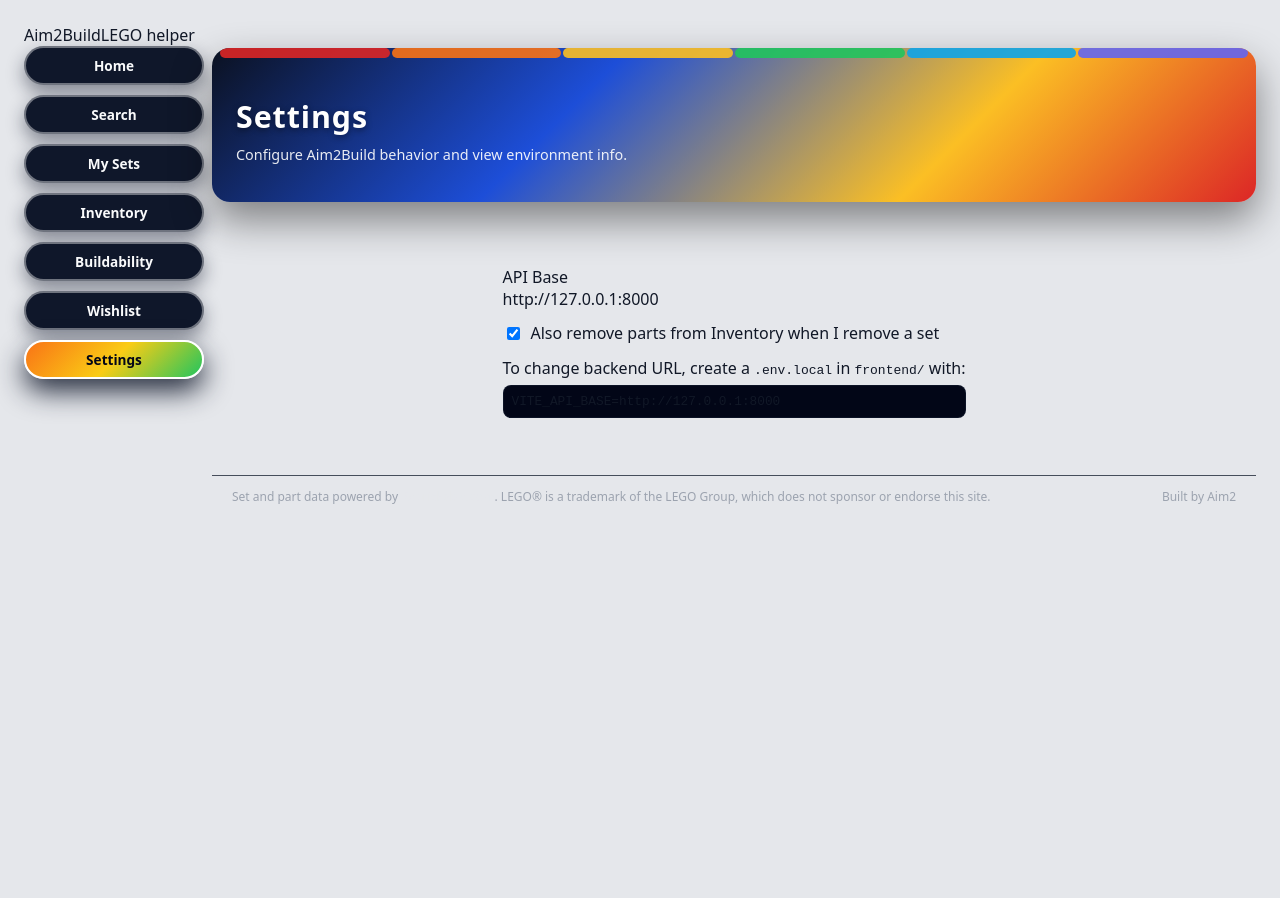
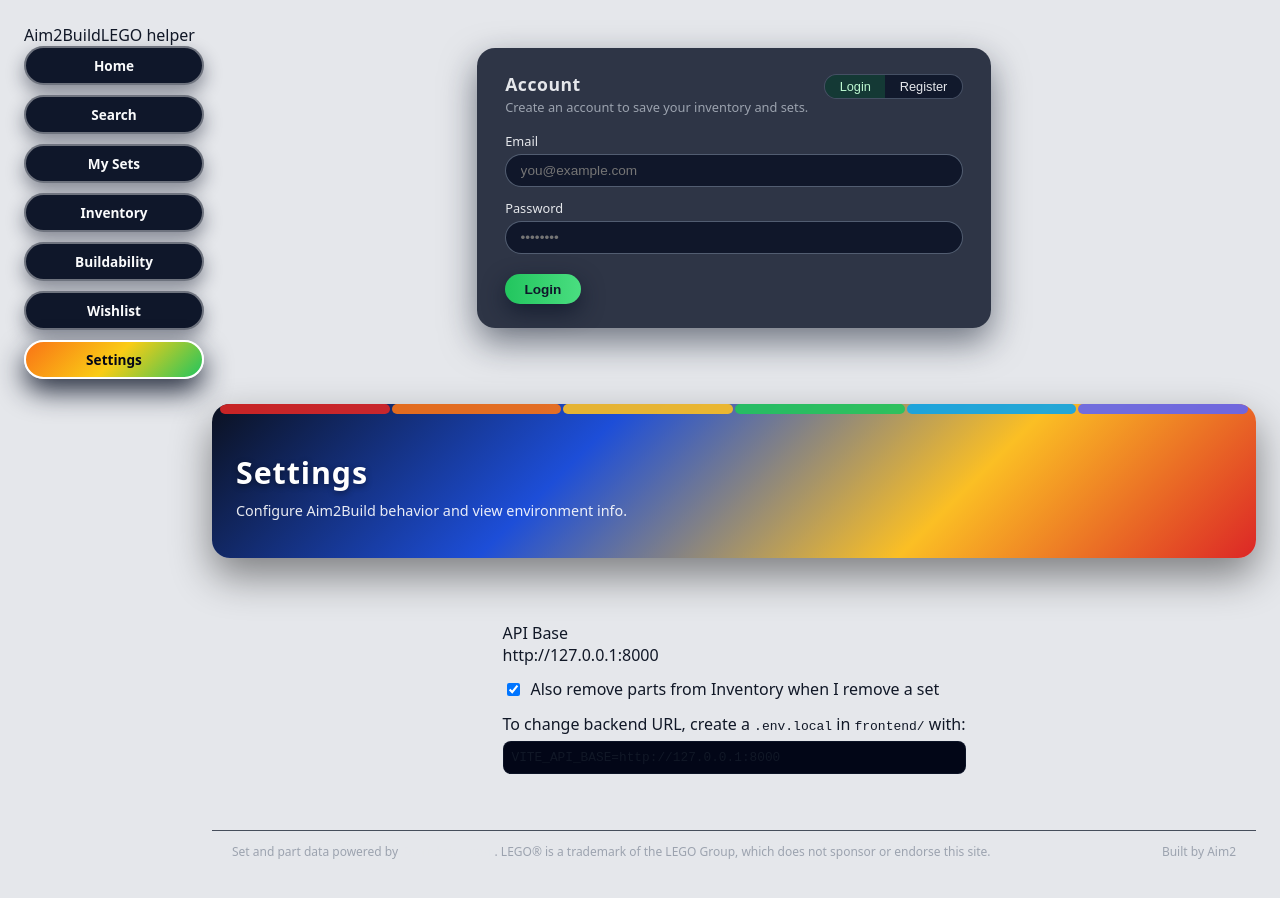
Before and after one commit to andycann44/aim2build-app, a React (Vite) app in the folder frontend/: page /settings in a window 1280 px wide. Shown: the top 898 px of the page. Before the commit the page ends 800 px from the top, so only its background shows below. Built offline with nearby package versions, Linux system fonts and the light colour scheme.

Commit message:
Add basic auth (register/login) and Settings account panel

```diff
--- /dev/null
+++ b/frontend/src/components/AuthPanel.tsx
@@ -0,0 +1,360 @@
+// frontend/src/components/AuthPanel.tsx
+import React, { useEffect, useState } from "react";
+
+const API_BASE =
+  (import.meta as any).env?.VITE_API_BASE ?? "http://127.0.0.1:8000";
+
+type AuthMode = "login" | "register";
+
+interface AuthStorage {
+  email: string;
+  token: string;
+  userId: number;
+}
+
+const STORAGE_KEY = "aim2build_auth";
+
+const loadStoredAuth = (): AuthStorage | null => {
+  try {
+    const raw = window.localStorage.getItem(STORAGE_KEY);
+    if (!raw) return null;
+    const parsed = JSON.parse(raw);
+    if (
+      typeof parsed.email === "string" &&
+      typeof parsed.token === "string" &&
+      typeof parsed.userId === "number"
+    ) {
+      return parsed as AuthStorage;
+    }
+    return null;
+  } catch {
+    return null;
+  }
+};
+
+const saveStoredAuth = (auth: AuthStorage | null) => {
+  try {
+    if (!auth) {
+      window.localStorage.removeItem(STORAGE_KEY);
+    } else {
+      window.localStorage.setItem(STORAGE_KEY, JSON.stringify(auth));
+    }
+  } catch {
+    // ignore storage errors
+  }
+};
+
+const AuthPanel: React.FC = () => {
+  const [mode, setMode] = useState<AuthMode>("login");
+  const [email, setEmail] = useState("");
+  const [password, setPassword] = useState("");
+  const [loading, setLoading] = useState(false);
+  const [message, setMessage] = useState<string | null>(null);
+  const [error, setError] = useState<string | null>(null);
+  const [currentUser, setCurrentUser] = useState<AuthStorage | null>(null);
+
+  useEffect(() => {
+    const stored = loadStoredAuth();
+    if (stored) {
+      setCurrentUser(stored);
+      setEmail(stored.email);
+    }
+  }, []);
+
+  const clearMessages = () => {
+    setMessage(null);
+    setError(null);
+  };
+
+  const handleSubmit = async () => {
+    clearMessages();
+    if (!email || !password) {
+      setError("Please enter an email and password.");
+      return;
+    }
+
+    setLoading(true);
+    try {
+      if (mode === "register") {
+        const res = await fetch(`${API_BASE}/api/auth/register`, {
+          method: "POST",
+          headers: { "Content-Type": "application/json" },
+          body: JSON.stringify({ email, password }),
+        });
+
+        const data = await res.json().catch(() => ({} as any));
+
+        if (!res.ok) {
+          setError(
+            (data && (data.detail || data.error)) ||
+              "Could not register. Try a different email."
+          );
+        } else {
+          // backend returns { ok: true, user_id }
+          const userId = data.user_id ?? data.userId ?? 0;
+          setMessage("Registration successful. You can now log in.");
+          setCurrentUser({
+            email,
+            token: currentUser?.token ?? "",
+            userId,
+          });
+          saveStoredAuth({
+            email,
+            token: currentUser?.token ?? "",
+            userId,
+          });
+        }
+      } else {
+        const res = await fetch(`${API_BASE}/api/auth/login`, {
+          method: "POST",
+          headers: { "Content-Type": "application/json" },
+          body: JSON.stringify({ email, password }),
+        });
+
+        const data = await res.json().catch(() => ({} as any));
+
+        if (!res.ok) {
+          setError(
+            (data && (data.detail || data.error)) ||
+              "Invalid email or password."
+          );
+        } else {
+          const token: string = data.access_token || data.token || "";
+          const userId: number = data.user_id ?? data.userId ?? 0;
+
+          const auth: AuthStorage = { email, token, userId };
+          setCurrentUser(auth);
+          saveStoredAuth(auth);
+          setMessage("Logged in successfully.");
+        }
+      }
+    } catch (e) {
+      console.error(e);
+      setError("Network error talking to the server.");
+    } finally {
+      setLoading(false);
+    }
+  };
+
+  const handleLogout = () => {
+    setCurrentUser(null);
+    saveStoredAuth(null);
+    clearMessages();
+    setPassword("");
+  };
+
+  const modeLabel = mode === "login" ? "Login" : "Register";
+
+  return (
+    <div
+      style={{
+        maxWidth: "560px",
+        margin: "1.5rem auto 2rem",
+        padding: "1.5rem 1.75rem",
+        borderRadius: "18px",
+        background: "rgba(15, 23, 42, 0.85)",
+        boxShadow: "0 14px 35px rgba(15,23,42,0.55)",
+        color: "#e5e7eb",
+      }}
+    >
+      <div
+        style={{
+          display: "flex",
+          justifyContent: "space-between",
+          alignItems: "baseline",
+          marginBottom: "1rem",
+          gap: "1rem",
+        }}
+      >
+        <div>
+          <h2
+            style={{
+              margin: 0,
+              fontSize: "1.1rem",
+              fontWeight: 700,
+              letterSpacing: "0.03em",
+            }}
+          >
+            Account
+          </h2>
+          <p
+            style={{
+              margin: "0.15rem 0 0",
+              fontSize: "0.8rem",
+              color: "#9ca3af",
+            }}
+          >
+            {currentUser
+              ? `Logged in as ${currentUser.email}`
+              : "Create an account to save your inventory and sets."}
+          </p>
+        </div>
+        <div
+          style={{
+            display: "inline-flex",
+            borderRadius: "999px",
+            background: "rgba(15,23,42,0.9)",
+            border: "1px solid rgba(148,163,184,0.4)",
+            overflow: "hidden",
+          }}
+        >
+          <button
+            type="button"
+            onClick={() => {
+              clearMessages();
+              setMode("login");
+            }}
+            style={{
+              padding: "0.25rem 0.9rem",
+              fontSize: "0.8rem",
+              border: "none",
+              cursor: "pointer",
+              background:
+                mode === "login" ? "rgba(34,197,94,0.18)" : "transparent",
+              color: mode === "login" ? "#bbf7d0" : "#e5e7eb",
+            }}
+          >
+            Login
+          </button>
+          <button
+            type="button"
+            onClick={() => {
+              clearMessages();
+              setMode("register");
+            }}
+            style={{
+              padding: "0.25rem 0.9rem",
+              fontSize: "0.8rem",
+              border: "none",
+              cursor: "pointer",
+              background:
+                mode === "register" ? "rgba(59,130,246,0.26)" : "transparent",
+              color: mode === "register" ? "#bfdbfe" : "#e5e7eb",
+            }}
+          >
+            Register
+          </button>
+        </div>
+      </div>
+
+      <div style={{ display: "flex", flexDirection: "column", gap: "0.75rem" }}>
+        <label style={{ fontSize: "0.8rem" }}>
+          Email
+          <input
+            type="email"
+            value={email}
+            onChange={(e) => setEmail(e.target.value)}
+            placeholder="you@example.com"
+            style={{
+              marginTop: "0.25rem",
+              width: "100%",
+              borderRadius: "999px",
+              border: "1px solid rgba(148,163,184,0.5)",
+              padding: "0.5rem 0.9rem",
+              fontSize: "0.85rem",
+              background: "rgba(15,23,42,0.95)",
+              color: "#e5e7eb",
+              outline: "none",
+            }}
+          />
+        </label>
+
+        <label style={{ fontSize: "0.8rem" }}>
+          Password
+          <input
+            type="password"
+            value={password}
+            onChange={(e) => setPassword(e.target.value)}
+            placeholder="••••••••"
+            style={{
+              marginTop: "0.25rem",
+              width: "100%",
+              borderRadius: "999px",
+              border: "1px solid rgba(148,163,184,0.5)",
+              padding: "0.5rem 0.9rem",
+              fontSize: "0.85rem",
+              background: "rgba(15,23,42,0.95)",
+              color: "#e5e7eb",
+              outline: "none",
+            }}
+          />
+        </label>
+
+        <div
+          style={{
+            display: "flex",
+            alignItems: "center",
+            marginTop: "0.5rem",
+            gap: "0.75rem",
+          }}
+        >
+          <button
+            type="button"
+            onClick={handleSubmit}
+            disabled={loading}
+            style={{
+              borderRadius: "999px",
+              border: "none",
+              padding: "0.45rem 1.2rem",
+              fontSize: "0.85rem",
+              fontWeight: 600,
+              cursor: loading ? "default" : "pointer",
+              background:
+                mode === "login"
+                  ? "linear-gradient(90deg,#22c55e,#4ade80)"
+                  : "linear-gradient(90deg,#3b82f6,#22d3ee)",
+              color: "#0f172a",
+              opacity: loading ? 0.7 : 1,
+              boxShadow: "0 8px 22px rgba(15,23,42,0.75)",
+            }}
+          >
+            {loading ? "Please wait…" : modeLabel}
+          </button>
+
+          {currentUser && (
+            <button
+              type="button"
+              onClick={handleLogout}
+              style={{
+                borderRadius: "999px",
+                border: "1px solid rgba(148,163,184,0.5)",
+                padding: "0.4rem 0.9rem",
+                fontSize: "0.8rem",
+                background: "transparent",
+                color: "#e5e7eb",
+                cursor: "pointer",
+              }}
+            >
+              Log out
+            </button>
+          )}
+        </div>
+
+        {error && (
+          <div
+            style={{
+              marginTop: "0.25rem",
+              fontSize: "0.8rem",
+              color: "#fecaca",
+            }}
+          >
+            {error}
+          </div>
+        )}
+        {message && !error && (
+          <div
+            style={{
+              marginTop: "0.25rem",
+              fontSize: "0.8rem",
+              color: "#bbf7d0",
+            }}
+          >
+            {message}
+          </div>
+        )}
+      </div>
+    </div>
+  );
+};
+
+export default AuthPanel;
--- a/frontend/src/pages/SettingsPage.tsx
+++ b/frontend/src/pages/SettingsPage.tsx
@@ -1,4 +1,5 @@
 import React, { useEffect, useState } from "react";
+import AuthPanel from "../components/AuthPanel";
 
 const SettingsPage: React.FC = () => {
   const apiBase =
@@ -24,6 +25,7 @@ const SettingsPage: React.FC = () => {
 
   return (
     <div className="page page-settings">
+      <AuthPanel />
       <div
         className="search-hero"
         style={{
```
Also changed, not shown: 1 other file (tests, documents, lock files or other folders).
